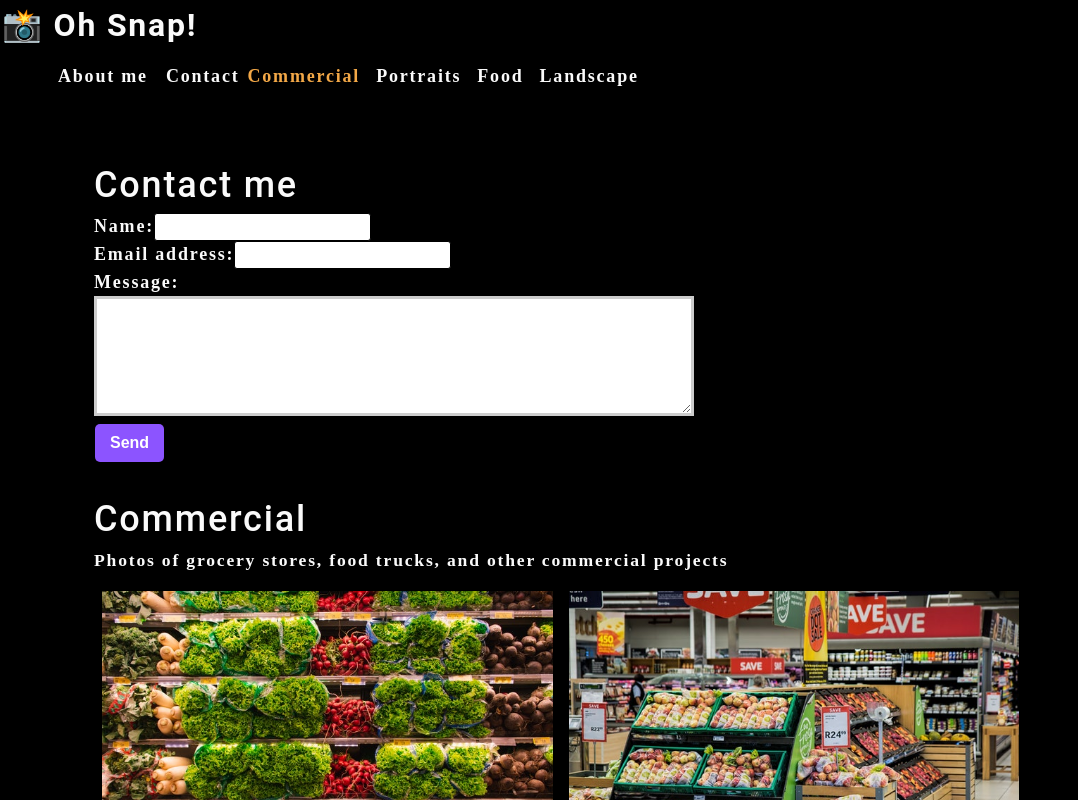
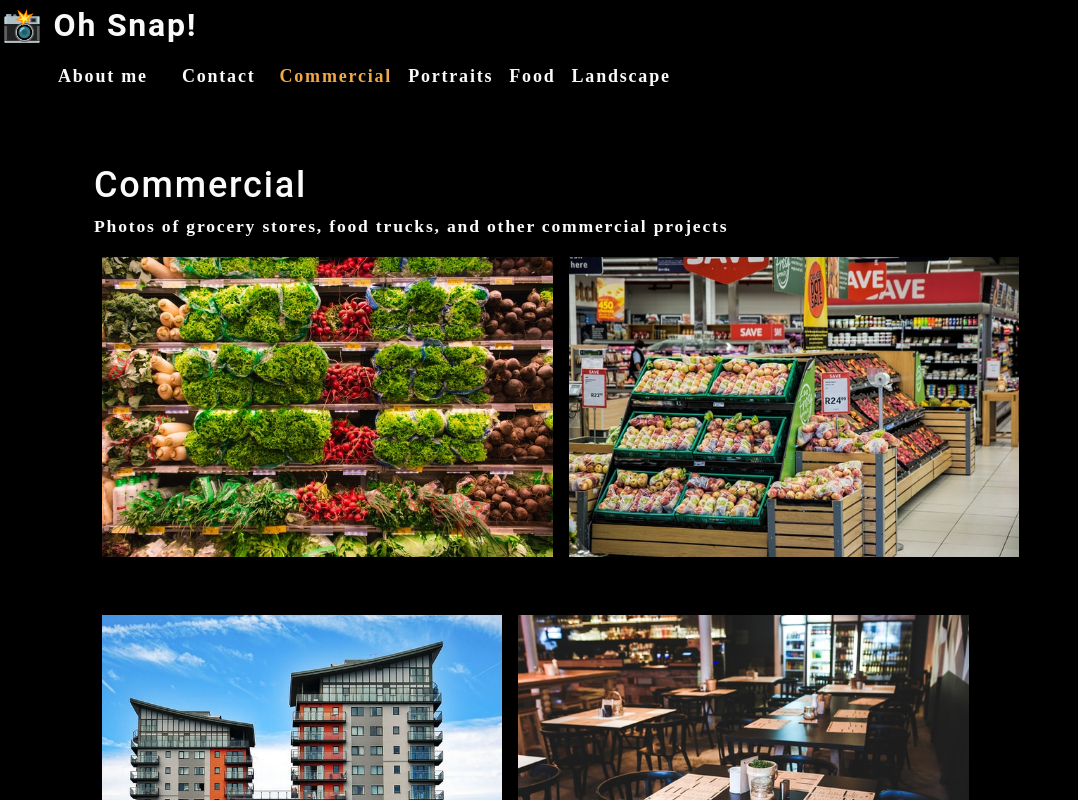
Before and after one commit to krausyd/photo_gallery, a React (Create React App) app: page / in a window 1280 px wide. Shown: the top 800 px of the page, without its empty margins (0-1078 px from the left). Built offline with nearby package versions, Linux system fonts and the light colour scheme.

Commit message:
Convert to SPA for the Contact form

```diff
--- a/src/App.js
+++ b/src/App.js
@@ -25,14 +25,26 @@ function App() {
     },
   ]);
   const [currentCategory, setCurrentCategory] = useState(categories[0]);
+  const [isContactSelected, setIsContactSelected] = useState(false);
 
   return (
     <div>
-      <Nav categories={categories} setCurrentCategory={setCurrentCategory} currentCategory={currentCategory} />
+      <Nav
+        categories={categories}
+        setCurrentCategory={setCurrentCategory}
+        currentCategory={currentCategory}
+        isContactSelected={isContactSelected}
+        setIsContactSelected={setIsContactSelected} />
       <main>
-        <ContactForm />
-        <Gallery currentCategory={currentCategory} />
-        <About />
+        {isContactSelected ?
+          (<ContactForm />) :
+          (
+            <>
+              <Gallery currentCategory={currentCategory} />
+              <About />
+            </>
+          )
+        }
       </main>
     </div>
   );
--- a/src/components/Nav/index.js
+++ b/src/components/Nav/index.js
@@ -1,7 +1,7 @@
 import React, { useEffect } from 'react';
 import { capitalizeFirstLetter } from '../../utils/helpers';
 
-const Nav = ({categories, currentCategory, setCurrentCategory}) => {
+const Nav = ({categories, currentCategory, setCurrentCategory, isContactSelected, setIsContactSelected}) => {
     useEffect(() => {
         document.title = `Photo Gallery: ${capitalizeFirstLetter(currentCategory.name)}`;
     }, [currentCategory]);
@@ -11,11 +11,14 @@ const Nav = ({categories, currentCategory, setCurrentCategory}) => {
             <h2><a href='/' data-testid="link"><span role='img' aria-label='camera'>📸</span> Oh Snap!</a></h2>
             <nav>
                 <ul className='flex-row'>
-                    <li className='mx-2' data-testid="about"><a href='#about'>About me</a></li>
-                    <li><span>Contact</span></li>
+                    <li className='mx-2' data-testid="about"><a href='#about' onClick={() => {setIsContactSelected(false)}}>About me</a></li>
+                    <li className={`mx-2 ${isContactSelected  && 'navActive'}`}><span onClick={() => {setIsContactSelected(true)}}>Contact</span></li>
                     {categories.map((category) => (
-                        <li className={`mx-1 ${currentCategory.name === category.name && 'navActive'}`} key={category.name}>
-                            <span onClick={() => setCurrentCategory(category)}>{capitalizeFirstLetter(category.name)}</span>
+                        <li className={`mx-1 ${currentCategory.name === category.name && !isContactSelected && 'navActive'}`} key={category.name}>
+                            <span onClick={() => {
+                                setCurrentCategory(category);
+                                setIsContactSelected(false);
+                            }}>{capitalizeFirstLetter(category.name)}</span>
                         </li>
                     ))}
                 </ul>
```
